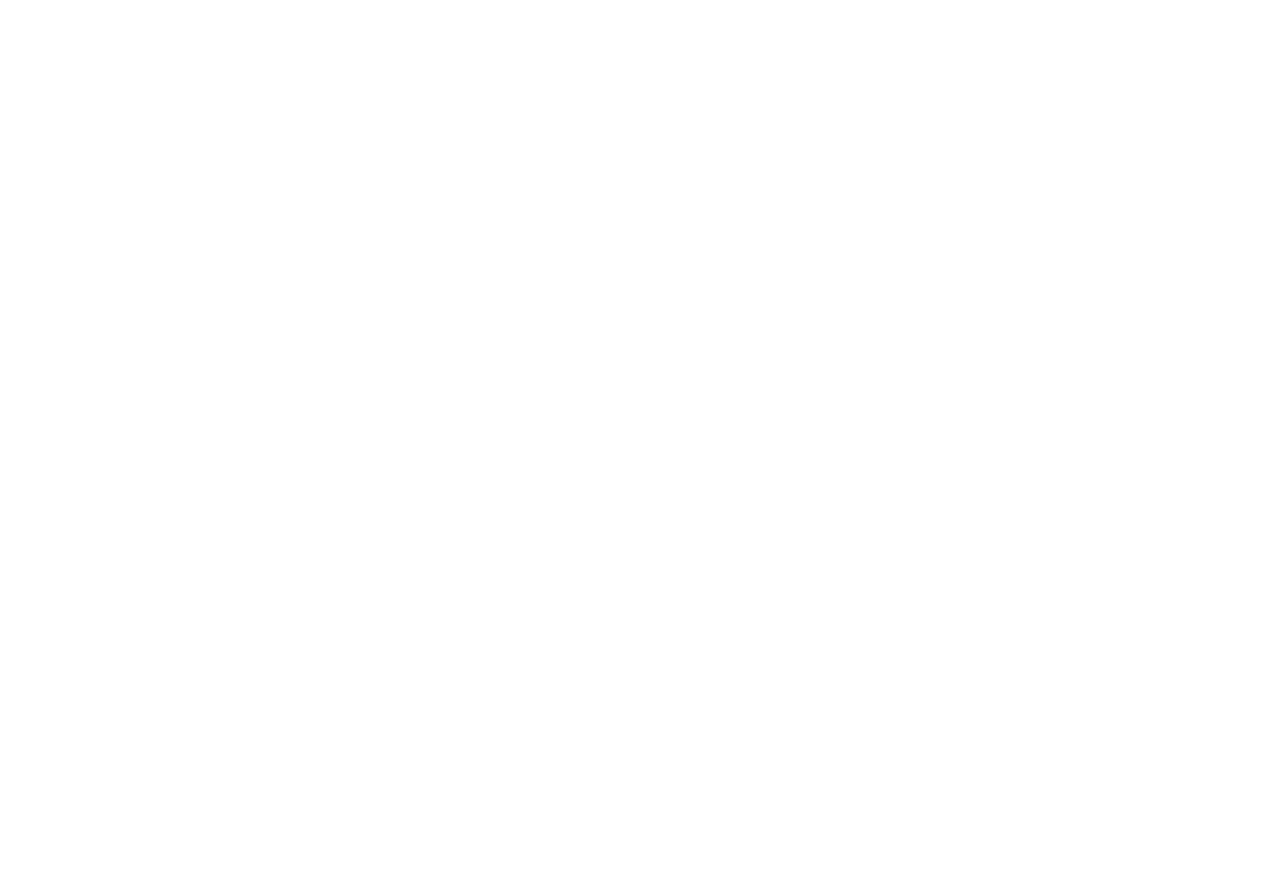
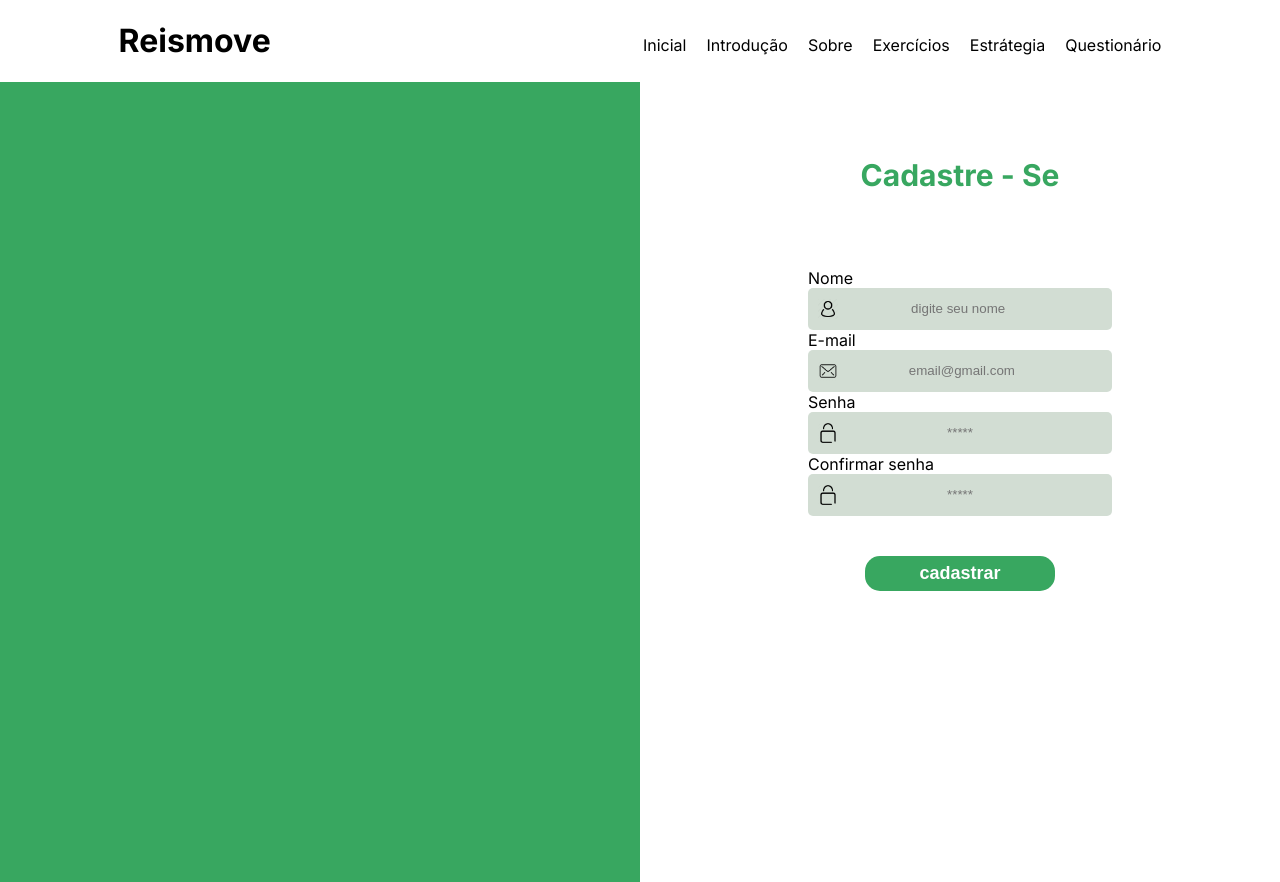
Before and after one commit to emillyreis06/Projeto-individual, a plain HTML site: page site.individual/cadastro.html in a window 1280 px wide. Before the commit the page ends 800 px from the top, so only its background shows below. Drawn offline with Linux system fonts and the light colour scheme; a web font is replaced by a local one.

Commit message:
adicionado tela de cadastro e login

```diff
--- a/site.individual/cadastro.html
+++ b/site.individual/cadastro.html
@@ -3,9 +3,73 @@
 <head>
     <meta charset="UTF-8">
     <meta name="viewport" content="width=device-width, initial-scale=1.0">
-    <title>Document</title>
+    <link rel="stylesheet" href="../site.individual/style/style.css">
+    <title>Cadastro</title>
 </head>
 <body>
 
+    <header>
+        <div class="container">
+            <h1>Reismove</h1>
+            <ul class="navbar">
+                <li>
+                    <a href="index.html">Inicial</a>
+                </li>
+                <li>
+                    <a href="introducao.html">Introdução</a>
+                </li>
+                <li>
+                    <a href="sobre.html">Sobre</a>
+                </li>
+                <li>
+                    <a href="exercicio.html">Exercícios</a>
+                </li>
+                <li>
+                    <a href="estrategias.html">Estrátegia</a>
+                </li>
+                <li>
+                    <a href="">Questionário</a>
+                </li>
+
+            </ul>
+        </div>
+    </header>
+
+    <section class="cadastro-page">
+        <div class="lado_esquerdo">
+
+        </div>
+        <div class=" lado_direito ">
+            <h1>Cadastre - Se</h1>
+
+            <div class="campos">
+                <div class="campo-form">
+                <label>Nome</label><br>
+                <input type="text" id="input_nome" placeholder="digite seu nome " >
+                </div>
+
+                <div class="campo-form">
+                    <label> E-mail</label><br>
+                    <input type="text" id="input_email" placeholder=" email@gmail.com">
+                </div>
+
+                <div class="campo-form">
+                <label>Senha</label><br>
+                <input type="password" id="input_senha" placeholder="*****">
+                </div>
+
+                <div class="campo-form">
+                    <label>Confirmar senha</label><br>
+                    <input type="text" id="input_confirmar" placeholder="*****" >
+                </div>
+
+                <div class="botao_cadastrar">
+                    <button onclick="cadastrar()">cadastrar</button>
+                </div>
+
+            </div>
+        </div>
+    </section>
+
 </body>
 </html>
--- a/site.individual/style/style.css
+++ b/site.individual/style/style.css
@@ -28,7 +28,7 @@ header .container .navbar  {
     flex-direction: row;
     list-style-type: none;
     margin-left: 95px;
-    gap: 10px;
+    gap: 20px;
     margin-top: 35px;
 }
 .inicio .banner{
@@ -100,3 +100,124 @@ button:hover{
 .img_inicio img{
     width: 500px;
 }
+
+
+/* cadastro */
+
+.cadastro-page{
+    display: flex;
+    min-height: 100vh
+}
+
+.cadastro-page .lado_esquerdo {
+    width: 50%;
+    background-color: #38a760;
+}
+
+
+.cadastro-page .lado_direito {
+    width: 50%;
+}
+
+.lado_direito h1 {
+    color: #38a760;
+    text-align: center;
+    font-size: 30px;
+    padding: 50px;
+
+}
+
+.campos {
+    display: flex;
+    align-items: center;
+    flex-direction: column;
+
+}
+
+.campos input {
+    width: 300px;
+    height: 40px;
+    border-radius: 5px;
+    border: none;
+    background-color: #d2ddd3;
+    text-align: center;
+}
+
+#input_nome{
+    background-image: url(../assets/img/user.icon.webp);
+    background-repeat: no-repeat;
+    background-size: 20px;
+    background-position: 10px;
+}
+
+#input_email {
+    background-image: url(../assets/img/email-icon.webp);
+    background-repeat: no-repeat;
+    background-size: 20px;
+    background-position: 10px;
+}
+
+#input_senha, #input_confirmar {
+    background-image: url(../assets/img/icom\ cadeado.webp);
+    background-repeat: no-repeat;
+    background-size: 20px;
+    background-position: 10px;
+}
+
+    .botao_cadastrar button {
+        background-color: #38a760;
+        color: white;
+        font-weight: bold;
+        font-size: 18px;
+        width: 190px;
+        height: 35px;
+        border-radius: 15px;
+        border: none;
+        cursor: pointer;
+        margin: 40px;
+    }
+
+
+    /* tela de login */
+
+.login-page{
+    display: flex;
+    min-height: 100vh
+}
+
+.login-page .lado_esquerdo {
+    width: 50%;
+
+}
+
+.login-page .lado_direito {
+    width: 50%;
+    background-color: #38a760;
+}
+
+.lado_esquerdo h1 {
+     color: #38a760;
+    text-align: center;
+    font-size: 30px;
+    padding: 50px;
+}
+
+.botao_entrar {
+    display: flex;
+    justify-content: center;
+    align-items: center;
+    flex-direction: column;
+}
+
+.botao_entrar button {
+    background-color: #38a760;
+    color: white;
+    font-weight: bold;
+    font-size: 18px;
+    width: 190px;
+    height: 35px;
+    border-radius: 15px;
+    border: none;
+    cursor: pointer;
+    margin: 40px
+}
```
Also changed, not shown: site.individual/estrategias.html (+38 -0 lines), site.individual/exercicio.html (+38 -0 lines), site.individual/index.html (+6 -2 lines), site.individual/introducao.html (+38 -0 lines), site.individual/login.html (+61 -0 lines), site.individual/sobre.html (+27 -0 lines), site.individual/assets/img/email-icon.webp (added), site.individual/assets/img/icom cadeado.webp (added), site.individual/assets/img/user.icon.webp (added), 1 other file.
